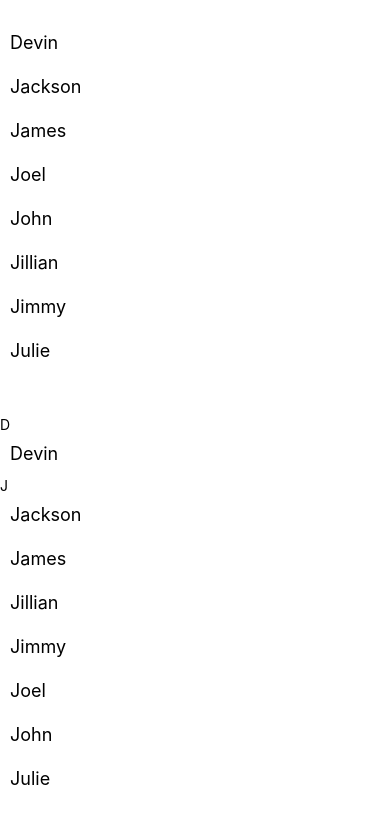
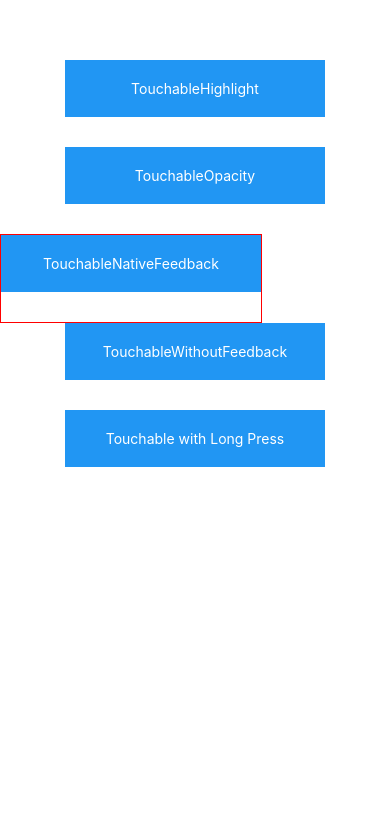
Before and after one commit to wenhuabin/Peppa, a React Native app: screen / in a window 390 px wide. Shown: the top 824 px of the page. Built offline with nearby package versions, Linux system fonts and the light colour scheme.

Commit message:
test touch component

```diff
--- a/App.js
+++ b/App.js
@@ -1,5 +1,6 @@
 import React from 'react';
 import {
+    Platform,
     Alert,
     Button,
     StyleSheet,
@@ -8,7 +9,11 @@
     View,
     Text,
     FlatList,
-    SectionList
+    SectionList,
+    TouchableHighlight,
+    TouchableOpacity,
+    TouchableNativeFeedback,
+    TouchableWithoutFeedback
 } from 'react-native';
 
 export default class App extends React.Component {
@@ -18,34 +23,45 @@
     }
 
     _onPressButton() {
-        Alert.alert('You tapped the button!')
+      Alert.alert('You tapped the button!')
+    }
+
+    _onLongPressButton() {
+      Alert.alert('You long-pressed the button!')
     }
 
     render() {
       return (
           <View style={styles.container}>
-            <FlatList
-              data={[
-                {key: 'Devin'},
-                {key: 'Jackson'},
-                {key: 'James'},
-                {key: 'Joel'},
-                {key: 'John'},
-                {key: 'Jillian'},
-                {key: 'Jimmy'},
-                {key: 'Julie'},
-              ]}
-              renderItem={({item}) => <Text style={styles.item}>{item.key}</Text>}
-            />
-            <SectionList
-              sections={[
-                {title: 'D', data: ['Devin']},
-                {title: 'J', data: ['Jackson', 'James', 'Jillian', 'Jimmy', 'Joel', 'John', 'Julie']},
-              ]}
-              renderItem={({item}) => <Text style={styles.item}>{item}</Text>}
-              renderSectionHeader={({section}) => <Text style={styles.sectionHeader}>{section.title}</Text>}
-              keyExtractor={(item, index) => index}
-            />
+            <TouchableHighlight onPress={this._onPressButton} underlayColor="white">
+              <View style={styles.button}>
+                <Text style={styles.buttonText}>TouchableHighlight</Text>
+              </View>
+            </TouchableHighlight>
+            <TouchableOpacity onPress={this._onPressButton}>
+              <View style={styles.button}>
+                <Text style={styles.buttonText}>TouchableOpacity</Text>
+              </View>
+            </TouchableOpacity>
+            <TouchableNativeFeedback
+                onPress={this._onPressButton}
+                background={Platform.OS === 'android' ? TouchableNativeFeedback.SelectableBackground() : ''}>
+              <View style={styles.button}>
+                <Text style={styles.buttonText}>TouchableNativeFeedback</Text>
+              </View>
+            </TouchableNativeFeedback>
+            <TouchableWithoutFeedback
+                onPress={this._onPressButton}
+                >
+              <View style={styles.button}>
+                <Text style={styles.buttonText}>TouchableWithoutFeedback</Text>
+              </View>
+            </TouchableWithoutFeedback>
+            <TouchableHighlight onPress={this._onPressButton} onLongPress={this._onLongPressButton} underlayColor="white">
+              <View style={styles.button}>
+                <Text style={styles.buttonText}>Touchable with Long Press</Text>
+              </View>
+            </TouchableHighlight>
           </View>
       );
     }
@@ -53,12 +69,17 @@
 
 const styles = StyleSheet.create({
   container: {
-   flex: 1,
-   paddingTop: 22
+    paddingTop: 60,
+    alignItems: 'center'
   },
-  item: {
-    padding: 10,
-    fontSize: 18,
-    height: 44,
+  button: {
+    marginBottom: 30,
+    width: 260,
+    alignItems: 'center',
+    backgroundColor: '#2196F3'
   },
+  buttonText: {
+    padding: 20,
+    color: 'white'
+  }
 })
```
